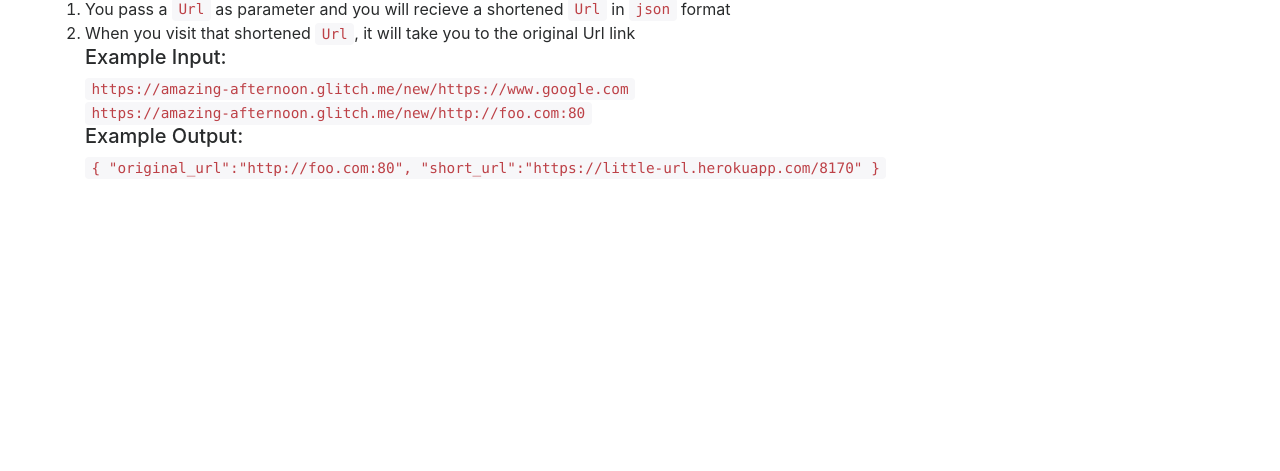
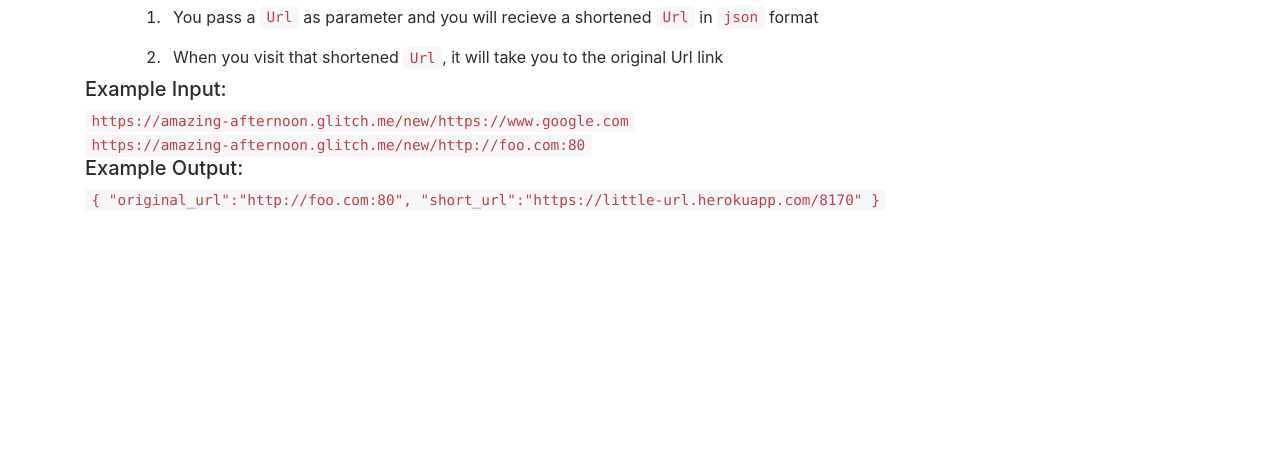
Before and after one commit to 3dw1nM0535/URL-shortener, a plain HTML site: page public/index.html in a window 1280 px wide. Shown: the part 329-800 px from the top of the page. Drawn offline with nearby package versions, Linux system fonts and the light colour scheme.

Commit message:
default styling

```diff
--- a/public/style.css
+++ b/public/style.css
@@ -13,3 +13,11 @@ h1 {
   color: #fff;
   font-family: 'Ubuntu', Georgia;
 }
+
+ol {
+  margin-left: 5rem;
+}
+
+li {
+  padding: 0.50rem;
+}
```
